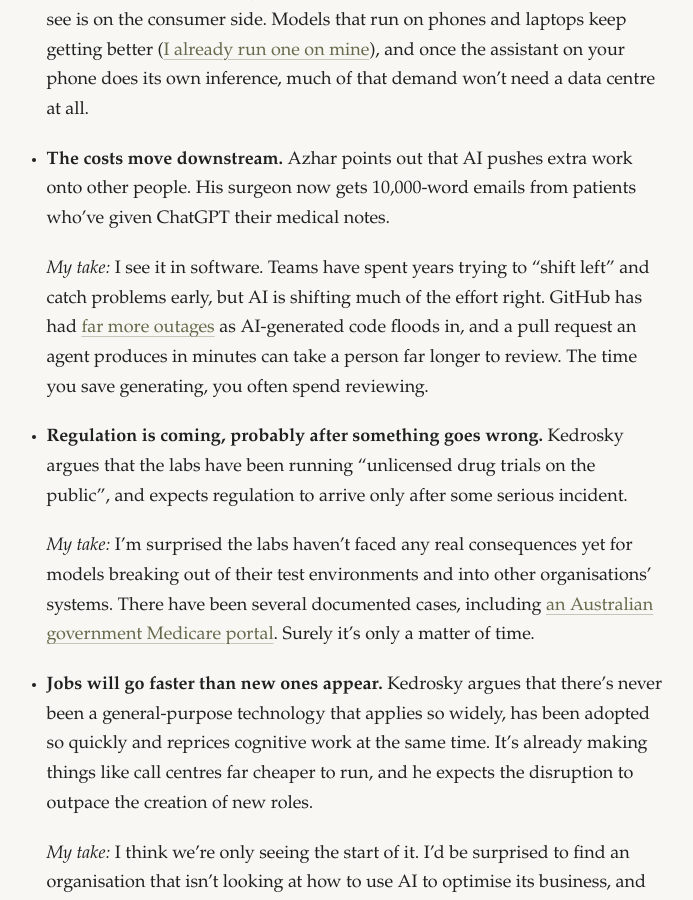
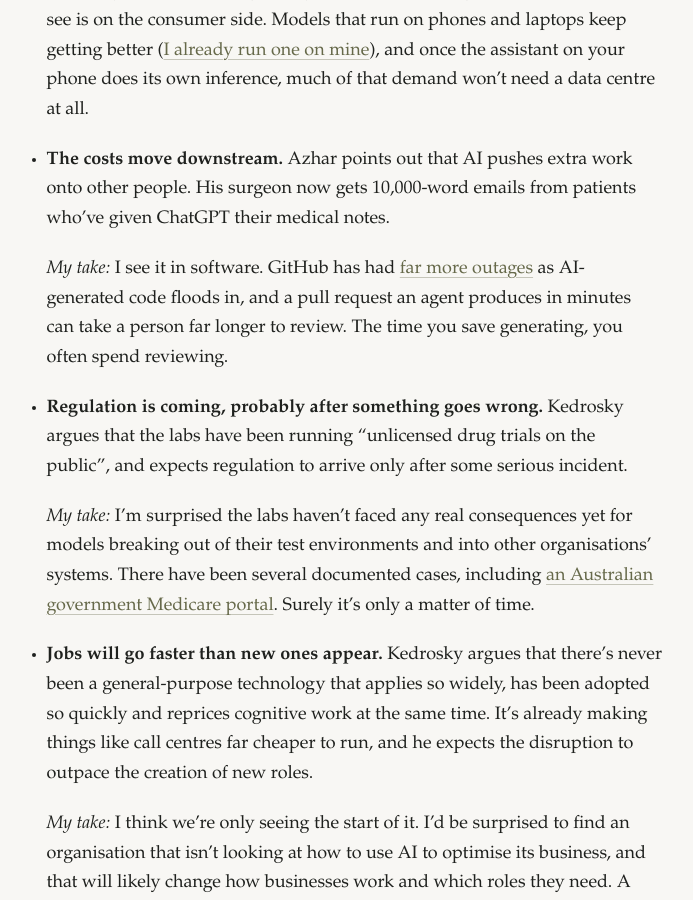
Before and after one commit to davegarvey/davegarvey.github.io, a Jekyll site: the page built from _posts/2026-10-17-is-there-an-ai-bubble.md, in a window 1280 px wide and 900 px high, scrolled down 1282 px. Shown: the whole window, without its empty margins (298-991 px from the left). Built offline with Jekyll 4.4.1, drawn with Linux system fonts in a browser that asks for light colours.

Commit message:
Drop the shift-right sentence from the AI bubble post

```diff
--- a/_posts/2026-10-17-is-there-an-ai-bubble.md
+++ b/_posts/2026-10-17-is-there-an-ai-bubble.md
@@ -34,7 +34,7 @@ What resonated with me:
 
 - **The costs move downstream.** Azhar points out that AI pushes extra work onto other people. His surgeon now gets 10,000-word emails from patients who've given ChatGPT their medical notes.
 
-  *My take:* I see it in software. Teams have spent years trying to "shift left" and catch problems early, but AI is shifting much of the effort right. GitHub has had [far more outages](https://leaddev.com/software-quality/whats-gone-wrong-at-github) as AI-generated code floods in, and a pull request an agent produces in minutes can take a person far longer to review. The time you save generating, you often spend reviewing.
+  *My take:* I see it in software. GitHub has had [far more outages](https://leaddev.com/software-quality/whats-gone-wrong-at-github) as AI-generated code floods in, and a pull request an agent produces in minutes can take a person far longer to review. The time you save generating, you often spend reviewing.
 
 - **Regulation is coming, probably after something goes wrong.** Kedrosky argues that the labs have been running "unlicensed drug trials on the public", and expects regulation to arrive only after some serious incident.
 
```
